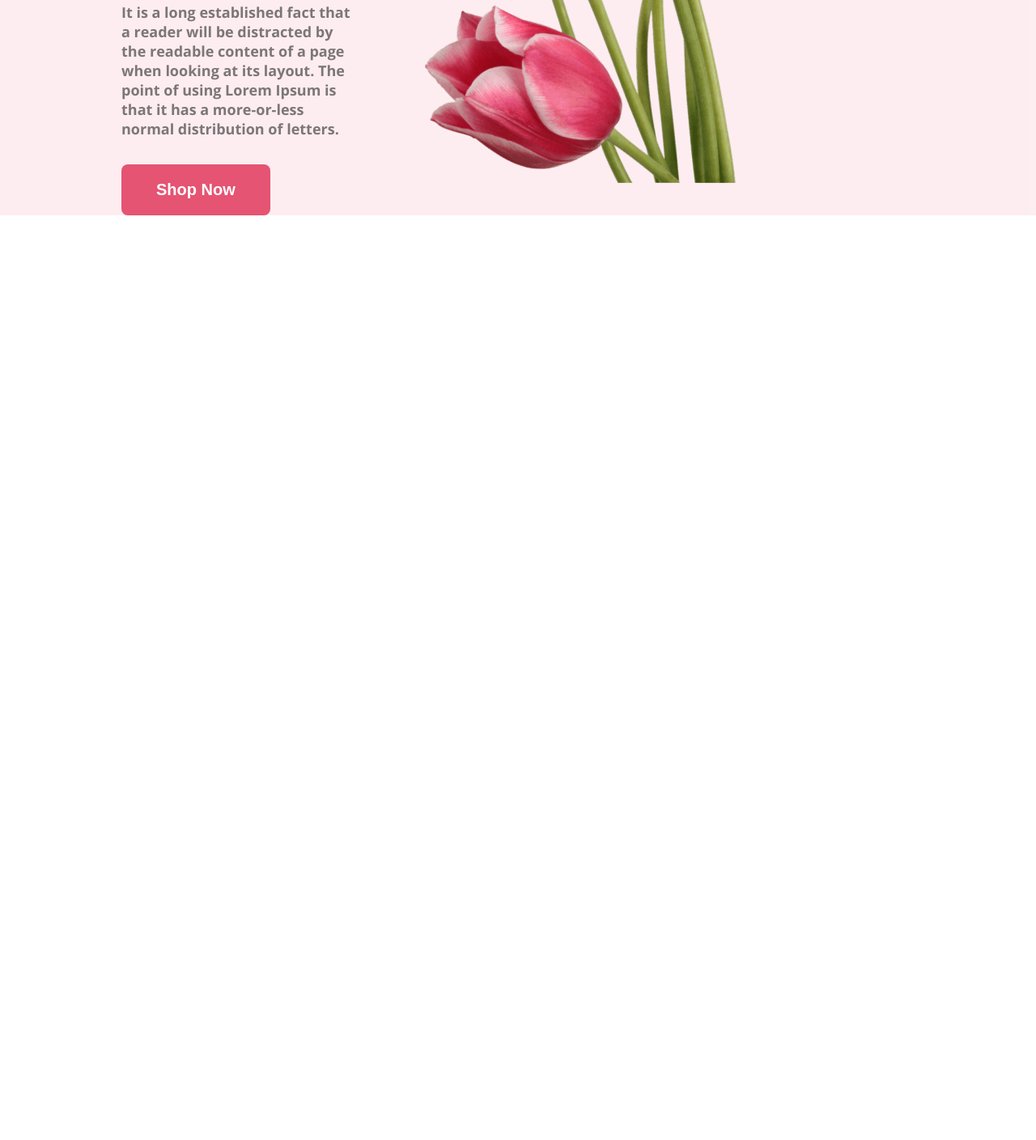
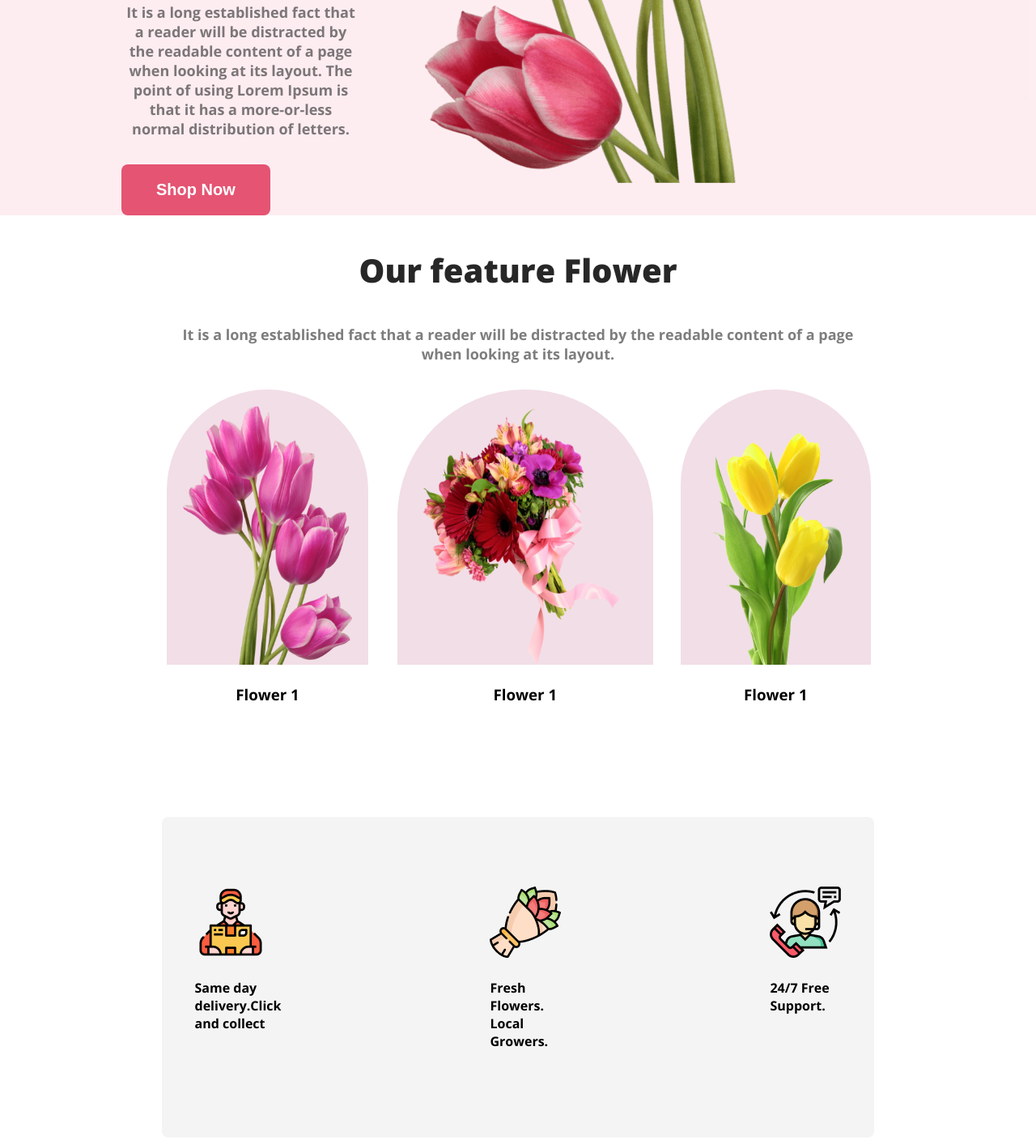
Before and after one commit to bariulmunshi/HTML-CSS-Project-2, a plain HTML site: page index.html in a window 1280 px wide. Shown: the part 639-2047 px from the top of the page at 81% size. Before the commit the page ends 905 px from the top, so only its background shows below. Drawn offline with nearby package versions, Linux system fonts and the light colour scheme.

Commit message:
added Feature section

```diff
--- a/index.html
+++ b/index.html
@@ -29,5 +29,48 @@
       </div>
     </header>
 
+    <main>
+
+      <!--===================
+         feature-section
+         ==================== -->
+
+      <section class="feature-section">
+        <h3 class="section-title">Our feature Flower</h3>
+        <p class="section-sub-title">It is a long established fact that a reader will be distracted by the readable content of a page when looking at its layout.</p>
+        <div class="feature-flowers">
+          <div class="feature-flower">
+            <img src="asset/pngwing 6.png" alt="">
+            <h3 class="flower-title">Flower 1</h3>
+          </div>
+          <div class="feature-flower">
+            <img src="asset/pngwing 5.png" alt="">
+            <h3 class="flower-title">Flower 1</h3>
+          </div>
+          <div class="feature-flower">
+            <img src="asset/pngwing 7.png" alt="">
+            <h3 class="flower-title">Flower 1</h3>
+          </div>
+        </div>
+        <div class="flower-details">
+          <div class="flower-detail">
+            <img src="asset/Group 57.png" alt="">
+            <h4 class="delivery-img-title">Same day delivery.Click and collect</h4>
+          </div>
+          <div class="flower-detail">
+            <img src="asset/Group 58.png" alt="">
+            <h4 class="delivery-img-title">Fresh Flowers. Local Growers.</h4>
+          </div>
+          <div class="flower-detail">
+            <img src="asset/Group 59.png" alt="">
+            <h4 class="delivery-img-title">24/7 Free Support.</h4>
+          </div>
+        </div>
+      </section>
+
+
+
+    </main>
+
   </body>
 </html>
--- a/style.css
+++ b/style.css
@@ -24,6 +24,7 @@ body {
   font-size: 18px;
   font-weight: 400;
   margin: 32px auto;
+  text-align: center;
 }
 
 /* Banner section */
@@ -42,3 +43,38 @@ header {
   font-size: 60px;
   font-weight: 800;
 }
+
+/* Feature flower section */
+.feature-section{
+  margin-top: 140px;
+  margin:0px 200px ;
+  margin-bottom: 120px;
+}
+.feature-flowers {
+  display: flex;
+  gap: 15px;
+  justify-content: center;
+}
+.feature-flower {
+  text-align: center;
+  height: 400px;
+}
+
+.feature-flower img {
+  border-radius: 300px 300px 0px 0px;
+  background: rgba(167, 33, 98, 0.15);
+  height: 80%;
+  width: 80%;
+  padding: 20px 20px 0px 20px;
+}
+.flower-details {
+  margin: 128px 0px;
+  display: flex;
+  justify-content: center;
+  border-radius: 8px;
+  background: rgba(39, 39, 39, 0.05);
+  gap: 86px;
+}
+.flower-detail {
+  padding: 86px;
+}
```
Also changed, not shown: 1 other file.
